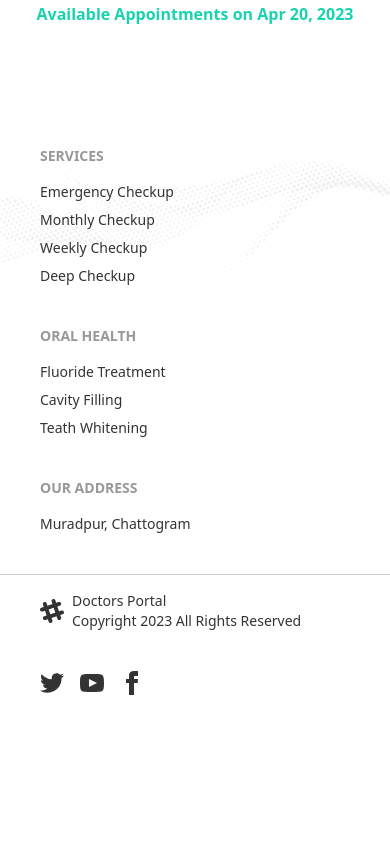
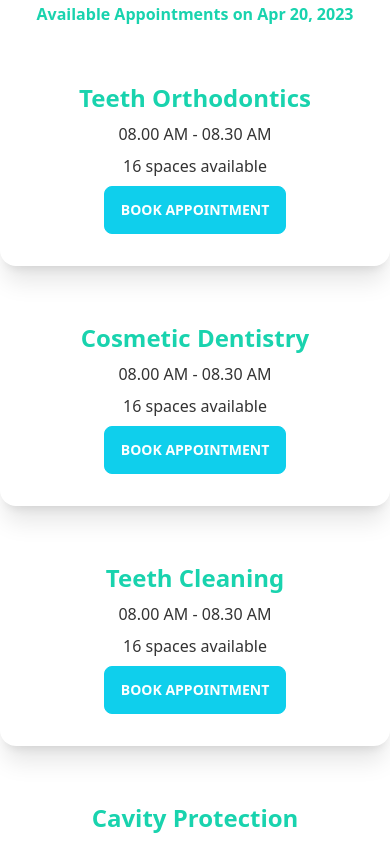
Before and after one commit to KawsarCoder/Doctors-Portal, a React (Vite) app: page /appointment in a window 390 px wide. Shown: the part 780-1624 px from the top of the page. Before the commit the page ends 1491 px from the top, so only its background shows below. Built offline with nearby package versions, Linux system fonts and the light colour scheme.

Commit message:
appointment options added

```diff
--- /dev/null
+++ b/public/appointmentOptions.json
@@ -0,0 +1,117 @@
+[
+  {
+    "_id": 1,
+    "name": "Teeth Orthodontics",
+    "slots": [
+      "08.00 AM - 08.30 AM",
+      "08.30 AM - 09.00 AM",
+      "09.00 AM - 9.30 AM",
+      "09.30 AM - 10.00 AM",
+      "10.00 AM - 10.30 AM",
+      "10.30 AM - 11.00 AM",
+      "11.00 AM - 11.30 AM",
+      "11.30 AM - 12.00 AM",
+      "1.00 PM - 1.30 PM",
+      "1.30 PM - 2.00 PM",
+      "2.00 PM - 2.30 PM",
+      "2.30 PM - 3.00 PM",
+      "3.00 PM - 3.30 PM",
+      "3.30 PM - 4.00 PM",
+      "4.00 PM - 4.30 PM",
+      "4.30 PM - 5.00 PM"
+    ]
+  },
+  {
+    "_id": 2,
+    "name": "Cosmetic Dentistry",
+    "slots": [
+      "08.00 AM - 08.30 AM",
+      "08.30 AM - 09.00 AM",
+      "09.00 AM - 9.30 AM",
+      "09.30 AM - 10.00 AM",
+      "10.00 AM - 10.30 AM",
+      "10.30 AM - 11.00 AM",
+      "11.00 AM - 11.30 AM",
+      "11.30 AM - 12.00 AM",
+      "1.00 PM - 1.30 PM",
+      "1.30 PM - 2.00 PM",
+      "2.00 PM - 2.30 PM",
+      "2.30 PM - 3.00 PM",
+      "3.00 PM - 3.30 PM",
+      "3.30 PM - 4.00 PM",
+      "4.00 PM - 4.30 PM",
+      "4.30 PM - 5.00 PM"
+    ]
+  },
+  {
+    "_id": 3,
+    "name": "Teeth Cleaning",
+    "slots": [
+      "08.00 AM - 08.30 AM",
+      "08.30 AM - 09.00 AM",
+      "09.00 AM - 9.30 AM",
+      "09.30 AM - 10.00 AM",
+      "10.00 AM - 10.30 AM",
+      "10.30 AM - 11.00 AM",
+      "11.00 AM - 11.30 AM",
+      "11.30 AM - 12.00 AM",
+      "1.00 PM - 1.30 PM",
+      "1.30 PM - 2.00 PM",
+      "2.00 PM - 2.30 PM",
+      "2.30 PM - 3.00 PM",
+      "3.00 PM - 3.30 PM",
+      "3.30 PM - 4.00 PM",
+      "4.00 PM - 4.30 PM",
+      "4.30 PM - 5.00 PM"
+    ]
+  },
+  {
+    "_id": 4,
+    "name": "Cavity Protection",
+    "slots": [
+      "08.00 AM - 08.30 AM",
+      "08.30 AM - 09.00 AM",
+      "09.00 AM - 9.30 AM",
+      "09.30 AM - 10.00 AM",
+      "10.00 AM - 10.30 AM",
+      "10.30 AM - 11.00 AM",
+      "11.00 AM - 11.30 AM",
+      "11.30 AM - 12.00 AM",
+      "1.00 PM - 1.30 PM",
+      "1.30 PM - 2.00 PM",
+      "2.00 PM - 2.30 PM",
+      "2.30 PM - 3.00 PM",
+      "3.00 PM - 3.30 PM",
+      "3.30 PM - 4.00 PM",
+      "4.00 PM - 4.30 PM",
+      "4.30 PM - 5.00 PM"
+    ]
+  },
+  {
+    "_id": 5,
+    "name": "Pediatric Dental",
+    "slots": []
+  },
+  {
+    "_id": 6,
+    "name": "Oral Surgery",
+    "slots": [
+      "08.00 AM - 08.30 AM",
+      "08.30 AM - 09.00 AM",
+      "09.00 AM - 9.30 AM",
+      "09.30 AM - 10.00 AM",
+      "10.00 AM - 10.30 AM",
+      "10.30 AM - 11.00 AM",
+      "11.00 AM - 11.30 AM",
+      "11.30 AM - 12.00 AM",
+      "1.00 PM - 1.30 PM",
+      "1.30 PM - 2.00 PM",
+      "2.00 PM - 2.30 PM",
+      "2.30 PM - 3.00 PM",
+      "3.00 PM - 3.30 PM",
+      "3.30 PM - 4.00 PM",
+      "4.00 PM - 4.30 PM",
+      "4.30 PM - 5.00 PM"
+    ]
+  }
+]
--- /dev/null
+++ b/src/Pages/Appointment/AvailableAppointment/AppointmentOptions.jsx
@@ -0,0 +1,25 @@
+import React from "react";
+
+const AppointmentOptions = ({ appointmentOptions }) => {
+  const { name, slots } = appointmentOptions;
+  return (
+    <div className="card shadow-xl">
+      <div className="card-body text-center">
+        <h2 className="text-2xl text-secondary font-bold text-center ">
+          {name}
+        </h2>
+        <p>{slots.length > 0 ? slots[0] : "Try Another Day"}</p>
+        <p>
+          {slots.length} {slots.length > 1 ? "spaces" : "space"} available
+        </p>
+        <div className="card-actions justify-center">
+          <button className="btn btn-primary text-white">
+            Book Appointment
+          </button>
+        </div>
+      </div>
+    </div>
+  );
+};
+
+export default AppointmentOptions;
--- a/src/Pages/Appointment/AvailableAppointment/AvailableAppointment.jsx
+++ b/src/Pages/Appointment/AvailableAppointment/AvailableAppointment.jsx
@@ -1,12 +1,27 @@
+import { data } from "autoprefixer";
 import { format } from "date-fns";
-import React from "react";
+import React, { useEffect, useState } from "react";
+import AppointmentOptions from "./AppointmentOptions";
 
 const AvailableAppoinment = ({ selectedDate }) => {
+  const [appointmentOptions, setAppointmentOptions] = useState([]);
+
+  useEffect(() => {
+    fetch("appointmentOptions.json")
+      .then((res) => res.json())
+      .then((data) => setAppointmentOptions(data));
+  }, []);
+
   return (
-    <section className="mt-16">
+    <section className="my-16">
       <p className="text-center text-secondary font-bold ">
         Available Appointments on {format(selectedDate, "PP")}
       </p>
+      <div className="grid gap-6 grid-cols-1 md:grid-cols-2 lg:grid-cols-3 mt-6">
+        {appointmentOptions.map((option) => (
+          <AppointmentOptions key={option._id} appointmentOptions={option} />
+        ))}
+      </div>
     </section>
   );
 };
```
